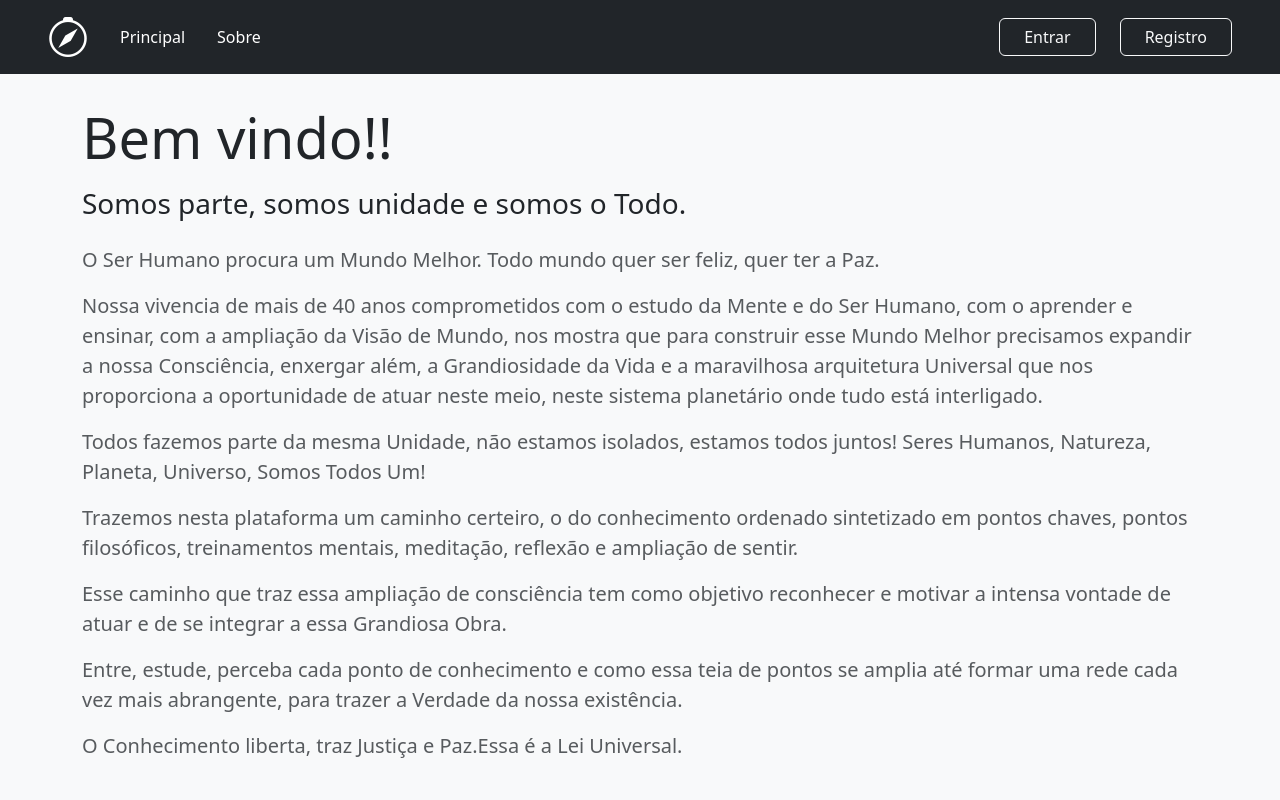
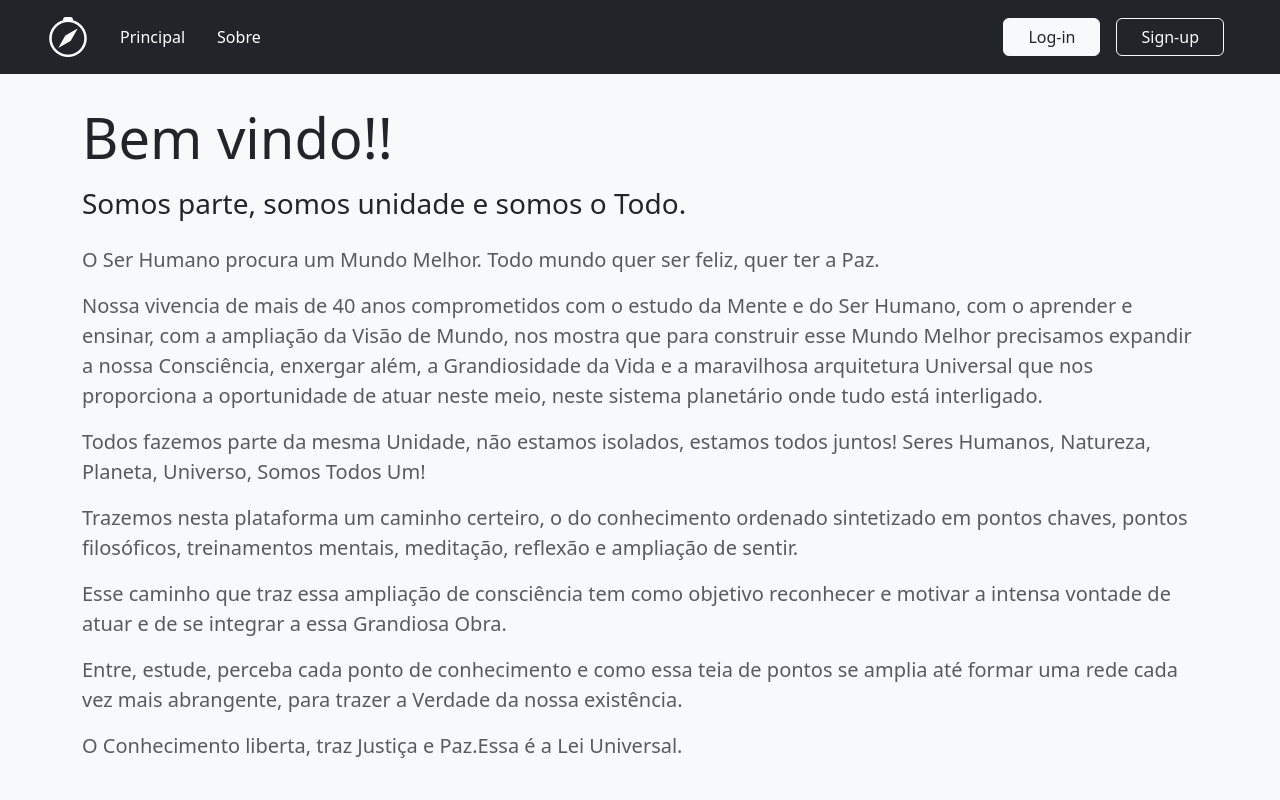
Before and after one commit to guisazevedo/aprendizado, a React (Vite) app: page / in a window 1280 px wide. Shown: the top 800 px of the page. Built offline with nearby package versions, Linux system fonts and the light colour scheme.

Commit message:
implement navbar buttons collapsable

```diff
--- a/src/01_components/HeaderText.tsx
+++ b/src/01_components/HeaderText.tsx
@@ -17,5 +17,3 @@ const HeaderText = ({ header, sub_header, text }: Props) => {
 };
 
 export default HeaderText;
-
-// TODO => make text in paragraphs
--- a/src/01_components/Navbar.tsx
+++ b/src/01_components/Navbar.tsx
@@ -7,8 +7,8 @@ const menu_items = [
 ];
 
 const log_items = [
-  { title: "Entrar", link: "/login" },
-  { title: "Registro", link: "/register" },
+  { title: "Log-in", link: "/login" },
+  { title: "Sign-up", link: "/register" },
 ];
 
 const Navbar = () => {
@@ -32,26 +32,37 @@ const Navbar = () => {
           <span className="navbar-toggler-icon"></span>
         </button>
         <div className="collapse navbar-collapse" id="navbarCollapse">
-          <ul className="navbar-nav me-auto mb-2 mb-md-0">
+          <ul className="navbar-nav">
             {menu_items.map((item) => (
-              <li className="nav-item px-2">
+              <li className="nav-item px-2" key={item.title}>
                 <Link className="nav-link active" to={item.link}>
                   {item.title}
                 </Link>
               </li>
             ))}
           </ul>
-        </div>
-        <div className="row">
-          {log_items.map((item) => (
-            <div className="col">
-              <Link to={item.link}>
-                <button type="button" className="btn btn-outline-light px-2">
-                  <span className="p-3">{item.title}</span>
+          <ul className="navbar-nav ms-auto mb-2 mb-md-0">
+            <li className="nav-item m-2">
+              <Link to="/login">
+                <button
+                  type="button"
+                  className="btn btn-light text-dark px-2 w-100"
+                >
+                  <span className="p-3">{log_items[0].title}</span>
                 </button>
               </Link>
-            </div>
-          ))}
+            </li>
+            <li className="nav-item m-2">
+              <Link to="/register">
+                <button
+                  type="button"
+                  className="btn btn-outline-light px-2 w-100"
+                >
+                  <span className="p-3">{log_items[1].title}</span>
+                </button>
+              </Link>
+            </li>
+          </ul>
         </div>
       </div>
     </nav>
@@ -59,6 +70,3 @@ const Navbar = () => {
 };
 
 export default Navbar;
-
-// TODO => make entrar and registro buttons part of the collapse menu
-// TODO => exclude contato from navbar -> navbar should only have principal and sobre
--- a/src/02_blocks/Landing_faq_block.tsx
+++ b/src/02_blocks/Landing_faq_block.tsx
@@ -49,4 +49,4 @@ const Landing_faq_block = () => {
 
 export default Landing_faq_block;
 
-// TODO => create Landing_faq_block and Landing_header_block
+// TODO => create Landing_faq_block and Landing_header_block???
```
